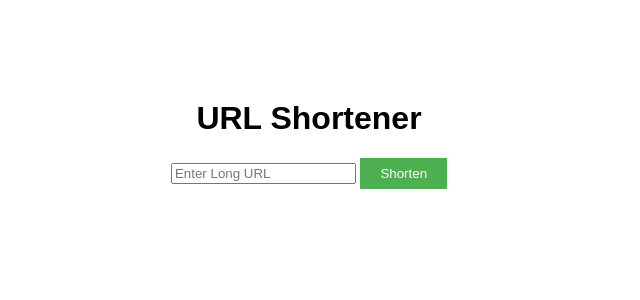
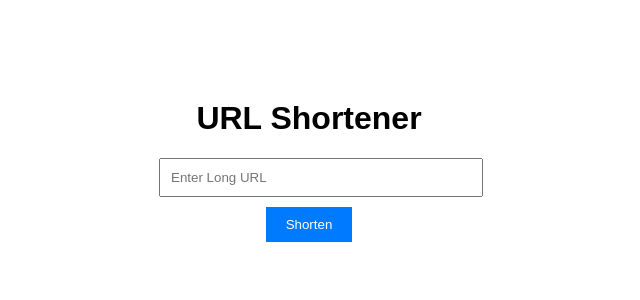
Before and after one commit to ashin888/ashin88.github.io, a PHP site: page /short/index.html in a window 1280 px wide. Shown: the top 300 px of the page, without its empty margins (331-971 px from the left). Run offline with PHP 8.4, Linux system fonts and the light colour scheme.

Commit message:
Update style.css

```diff
--- a/short/style.css
+++ b/short/style.css
@@ -1,32 +1,32 @@
 body {
-    font-family: Arial, sans-serif;
-    text-align: center;
-    margin: 0;
-    padding: 0;
+  font-family: Arial, sans-serif;
+  text-align: center;
 }
 
 .container {
-    margin-top: 100px;
+  margin: 100px auto;
+  width: 300px;
 }
 
-input[type="url"] {
-    width: 80%;
-    padding: 8px;
-    font-size: 16px;
+input[type="text"] {
+  width: 100%;
+  padding: 10px;
+  margin-bottom: 10px;
 }
 
 button {
-    padding: 8px 20px;
-    background-color: #4CAF50;
-    color: white;
-    border: none;
-    cursor: pointer;
+  padding: 10px 20px;
+  background-color: #007bff;
+  color: white;
+  border: none;
+  cursor: pointer;
 }
 
 button:hover {
-    background-color: #45a049;
+  background-color: #0056b3;
 }
 
-a {
-    color: blue;
+#shortUrl {
+  margin-top: 20px;
+  font-weight: bold;
 }
```
